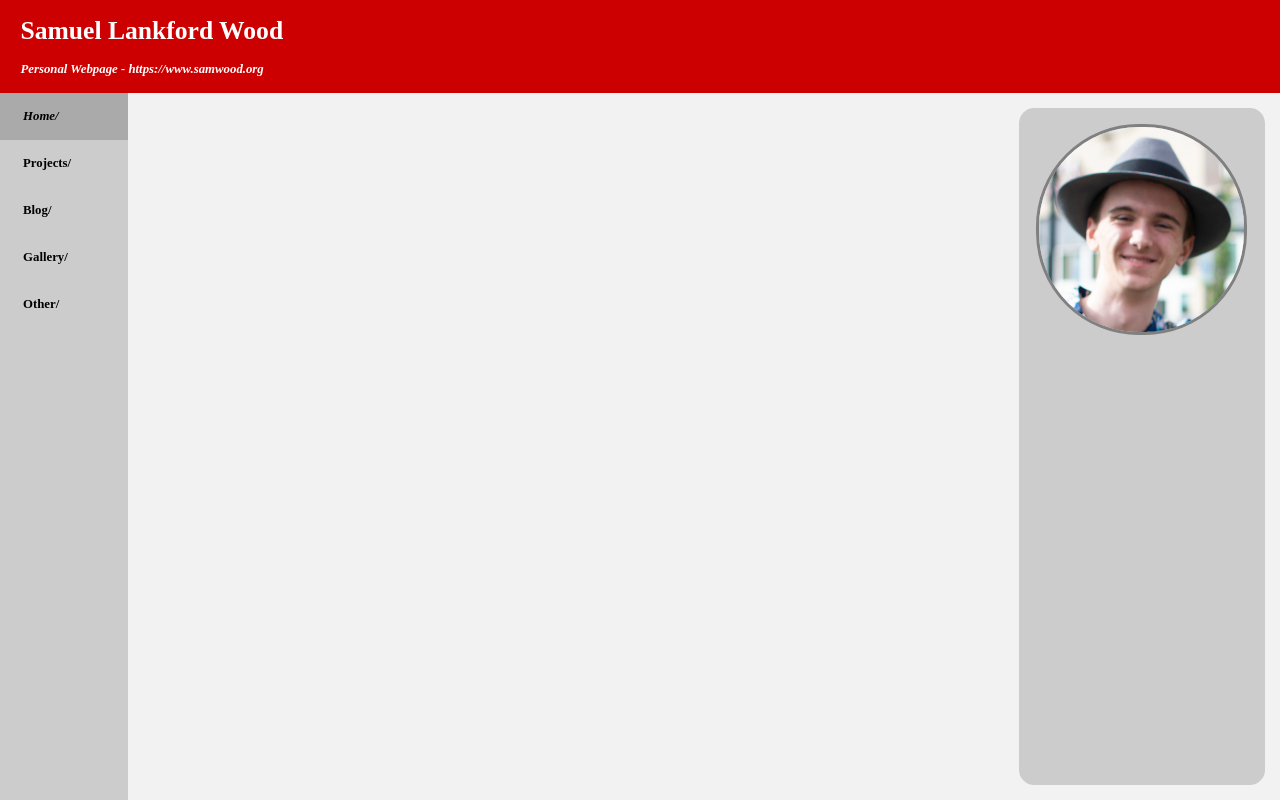
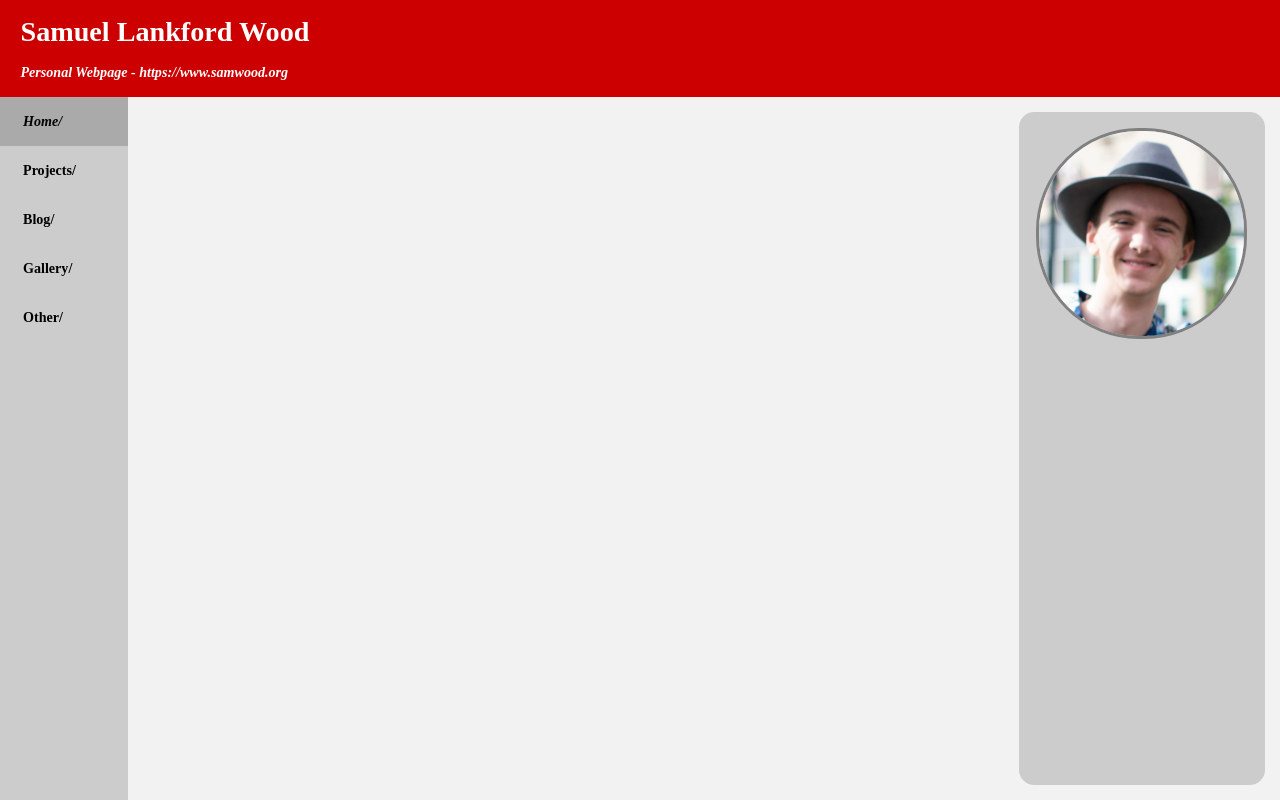
Before and after one commit to SamLWood/SamLWood.github.io, a plain HTML site: page index.html in a window 1280 px wide. Drawn offline with Linux system fonts and the light colour scheme.

Commit message:
Increased text size

```diff
--- a/css/style.css
+++ b/css/style.css
@@ -20,7 +20,7 @@ header .subheading1 {
 html {
 	background-color: #f2f2f2;
 	font-family: serif;
-	font-size: 1vmax;
+	font-size: 1.1vmax;
 	height: 100%;
 }
 .flexrow {
```
